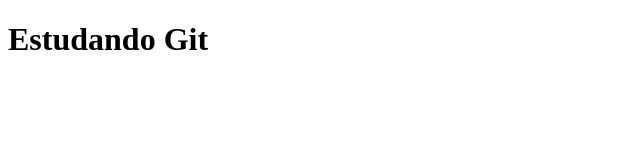
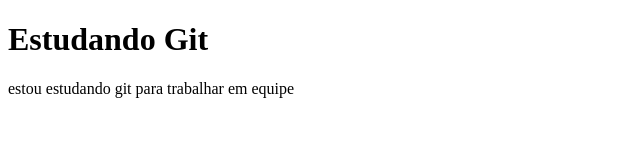
Before and after one commit to ISACREZENDE/curso-de-git, a plain HTML site: page index.html in a window 1280 px wide. Shown: the whole page, without its empty margins (0-640 px from the left). Drawn offline with Linux system fonts and the light colour scheme.

Commit message:
Criação de um parágrafo novo no index.html

```diff
--- a/index.html
+++ b/index.html
@@ -7,5 +7,6 @@
 </head>
 <body>
     <h1> Estudando Git</h1>
+    <p> estou estudando git para trabalhar em equipe</p>
 </body>
 </html>
```
